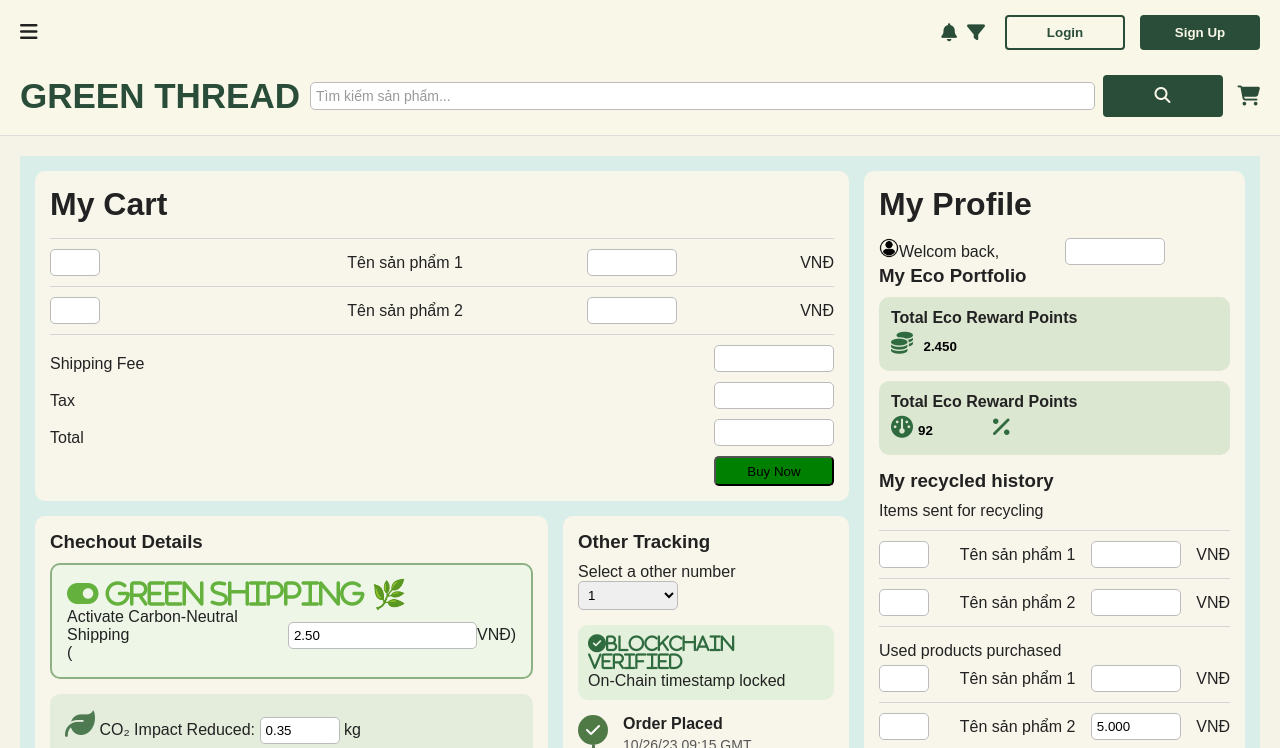
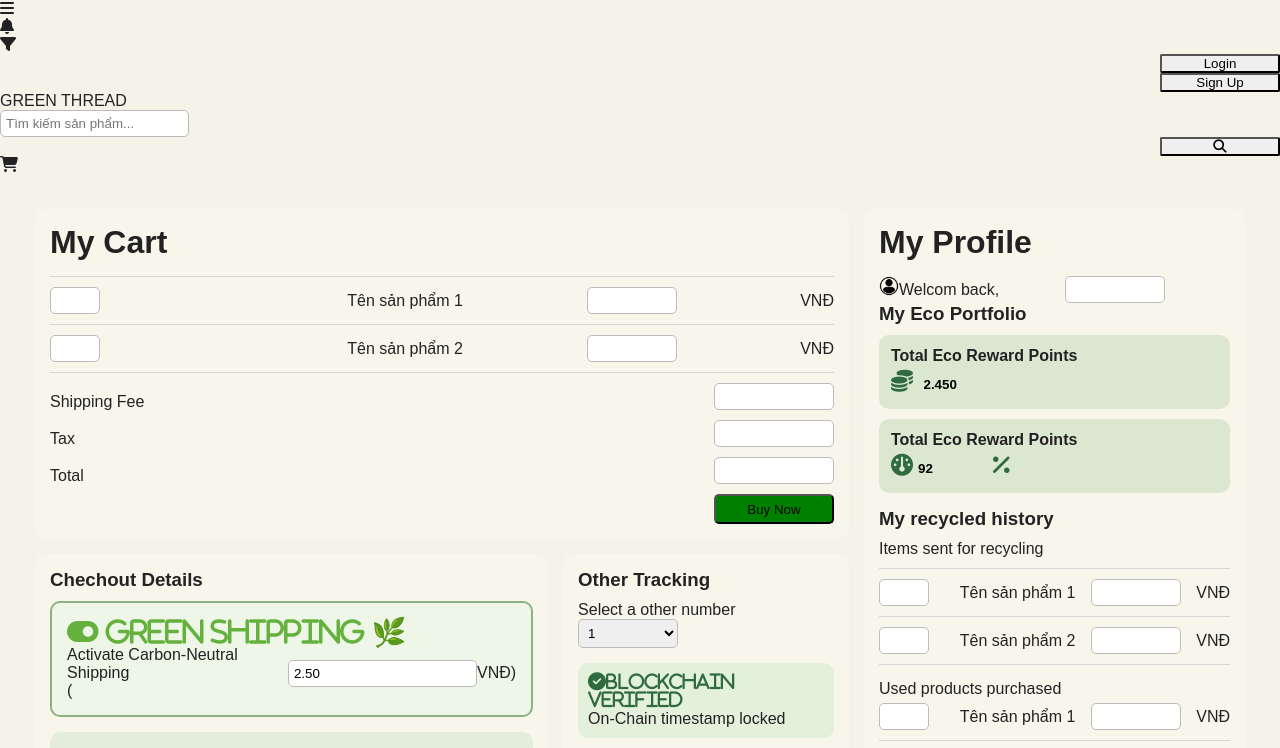
Before and after one commit to thuphak24411-art/Talent_Project, a plain HTML site: page page.html in a window 1280 px wide. Shown: the top 748 px of the page. Drawn offline with Linux system fonts and the light colour scheme.

Commit message:
Update mainstyle.css

```diff
--- a/css/mainstyle.css
+++ b/css/mainstyle.css
@@ -1,190 +1,3 @@
-table{
-    background:#d9eee9;
-    font-family:Arial,sans-serif;
-}
-header{
-    display:flex;
-    flex-direction:column;
-    background: #F9F7E8;
-    border-bottom:1px solid #ddd;
-    padding:10px 20px;
-    gap:12px;
-}
-
-.header-top{
-    display:flex;
-    /* justify-content:space-between; */
-    align-items:center;
-    gap:10px;
-    padding:5px 0;
-}
-
-.header-bottom{
-    display:flex;
-    justify-content:space-between;
-    align-items:center;
-    gap:10px;
-    padding:8px 0;
-}
-
-.menu {
-    cursor: pointer;
-    font-size:20px;
-}
-
-.logo{
-    font-size:35px;
-    font-weight:bold;
-    color:#2A4D39;
-    white-space:nowrap;
-}
-
-.search-section{
-    flex:1;
-    display:flex;
-    align-items:center;
-    gap:15px;
-}
-
-.search-bar{
-    flex:1;
-    display:flex;
-    gap:8px;
-    align-items:center;
-    flex:1;
-}
-
-.search-bar input{
-    flex:1;
-    padding:10px 15px;
-    border:2px solid #2A4D39;
-    border-radius:4px;
-    font-size:14px;
-    background:#fff;
-    color:#333;
-}
-
-.search-bar input::placeholder{
-    color:#999;
-}
-
-.search-bar input:focus{
-    outline:none;
-    border-color:#2A4D39;
-    box-shadow:0 0 5px rgba(42, 77, 57, 0.2);
-}
-
-.search-btn{
-    padding:10px 12px;
-    background:#2A4D39;
-    border:2px solid #2A4D39;
-    color:#F9F7E8;
-    border-radius:4px;
-    cursor:pointer;
-    font-size:16px;
-    transition:all 0.3s ease;
-}
-
-.search-btn:hover{
-    background:#1d3a2e;
-    border-color:#1d3a2e;
-}
-
-.cart-icon{
-    font-size:20px;
-    cursor:pointer;
-    color:#2A4D39;
-    transition:all 0.3s ease;
-}
-
-.cart-icon:hover{
-    color:#1d3a2e;
-}
-
-.filter-icons{
-    display:flex;
-    align-items:center;
-    gap:5px;
-    white-space:nowrap;
-    margin-left:auto;
-}
-
-.filter-bell i{
-    cursor:pointer;
-    font-size:18px;
-    color:#2A4D39;
-}
-
-.filter-bell{
-    display:flex;
-    align-items:center;
-    gap:5px;
-    text-align: right;
-    white-space:nowrap;
-    margin-left:auto;
-}
-.filter-icons i{
-    cursor:pointer;
-    font-size:18px;
-    color:#2A4D39;
-}
-.auth-buttons{
-    display:flex;
-    gap:10px;
-    align-items:center;
-}
-
-.login-btn{
-    padding:8px 16px;
-    margin-left:10px;
-    background:transparent;
-    border:2px solid #2A4D39;
-    color:#2A4D39;
-    font-weight:600;
-    border-radius:4px;
-    cursor:pointer;
-    transition:all 0.3s ease;
-}
-
-.login-btn:hover{
-    background:#2A4D39;
-    color:#F9F7E8;
-}
-
-.signup-btn{
-    padding:8px 16px;
-    margin-left:5px;
-    background:#2A4D39;
-    border:2px solid #2A4D39;
-    color:#F9F7E8;
-    font-weight:600;
-    border-radius:4px;
-    cursor:pointer;
-    transition:all 0.3s ease;
-}
-
-.signup-btn:hover{
-    background:#1d3a2e;
-    border-color:#1d3a2e;
-}
-
-.filter-bar{
-    text-align:center;
-    background:#e7ebdf;
-    padding:10px;
-    font-weight:600;
-}
-
-.filter-bar a{
-    color:#2A4D39;
-    text-decoration:none;
-}
-.right-section{
-    margin-left:auto;
-    display:flex;
-    align-items:center;
-    gap:10px;
-}
 *{
     margin:0;
     padding:0;
```
